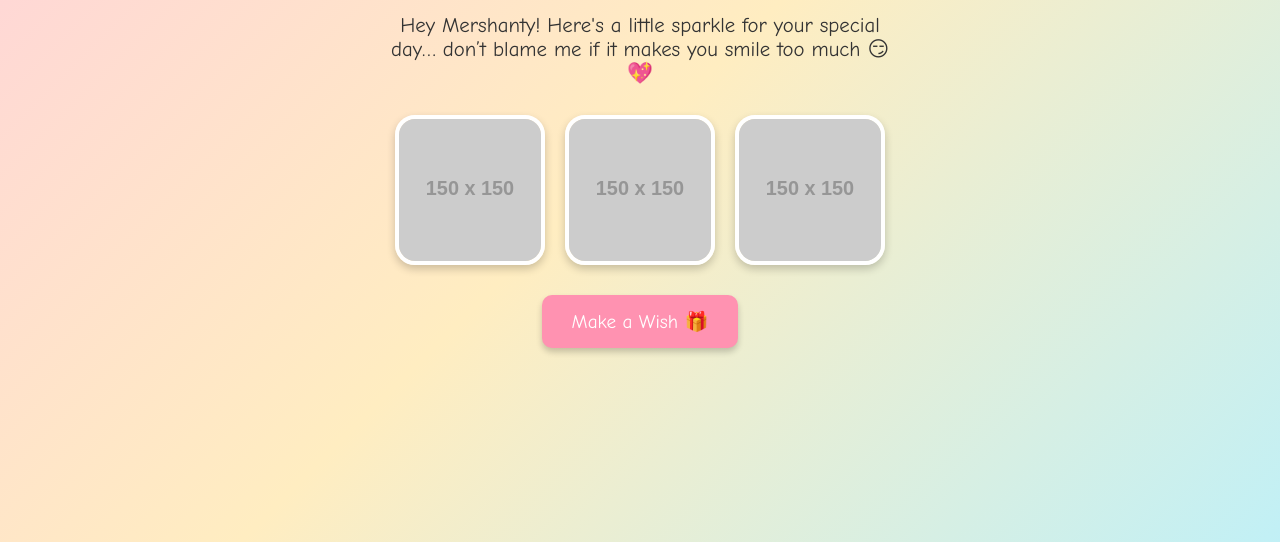
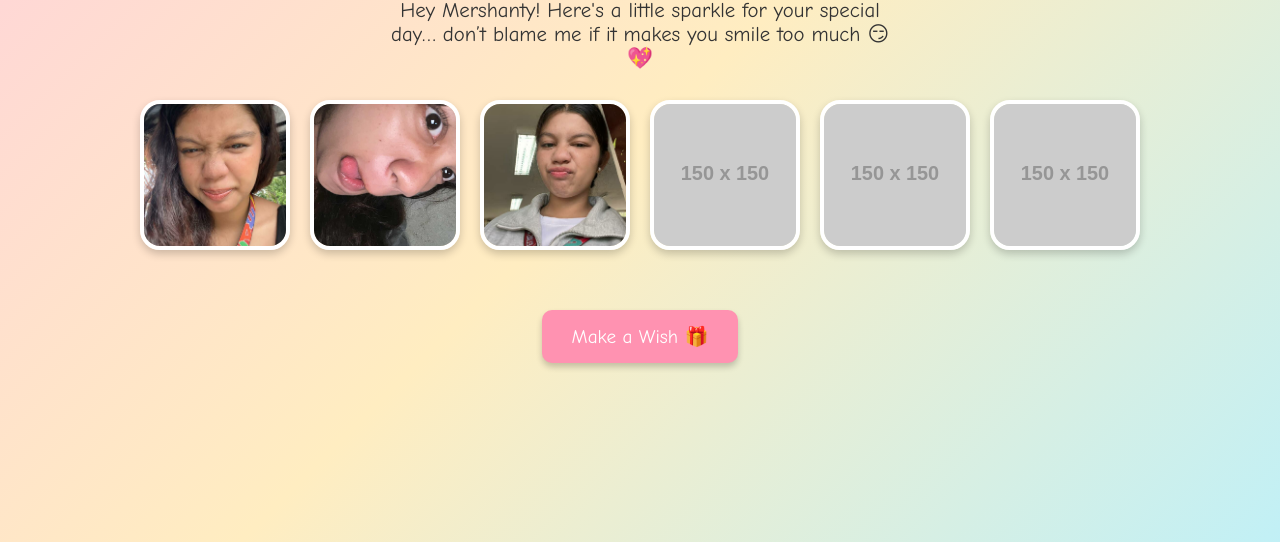
Before and after one commit to Shash123-max/mwehehehhe, a plain HTML site: page index.html in a window 1280 px wide. Shown: the part 258-800 px from the top of the page. Drawn offline with Linux system fonts and the light colour scheme; placeholder pictures from the web are drawn by us.

Commit message:
Update index.html

```diff
--- a/index.html
+++ b/index.html
@@ -117,6 +117,11 @@
   <p>Hey Mershanty! Here's a little sparkle for your special day… don’t blame me if it makes you smile too much 😏💖</p>
 
   <div class="images">
+    <div class="images">
+    <img src="bd 1.jpg" alt="Cute Pic 1">
+    <img src="bd 2.jpg" alt="Cute Pic 2">
+    <img src="bd 3.jpg" alt="Cute Pic 3">
+</div>
     <img src="https://via.placeholder.com/150" alt="Cute Pic 1">
     <img src="https://via.placeholder.com/150" alt="Cute Pic 2">
     <img src="https://via.placeholder.com/150" alt="Cute Pic 3">
```
